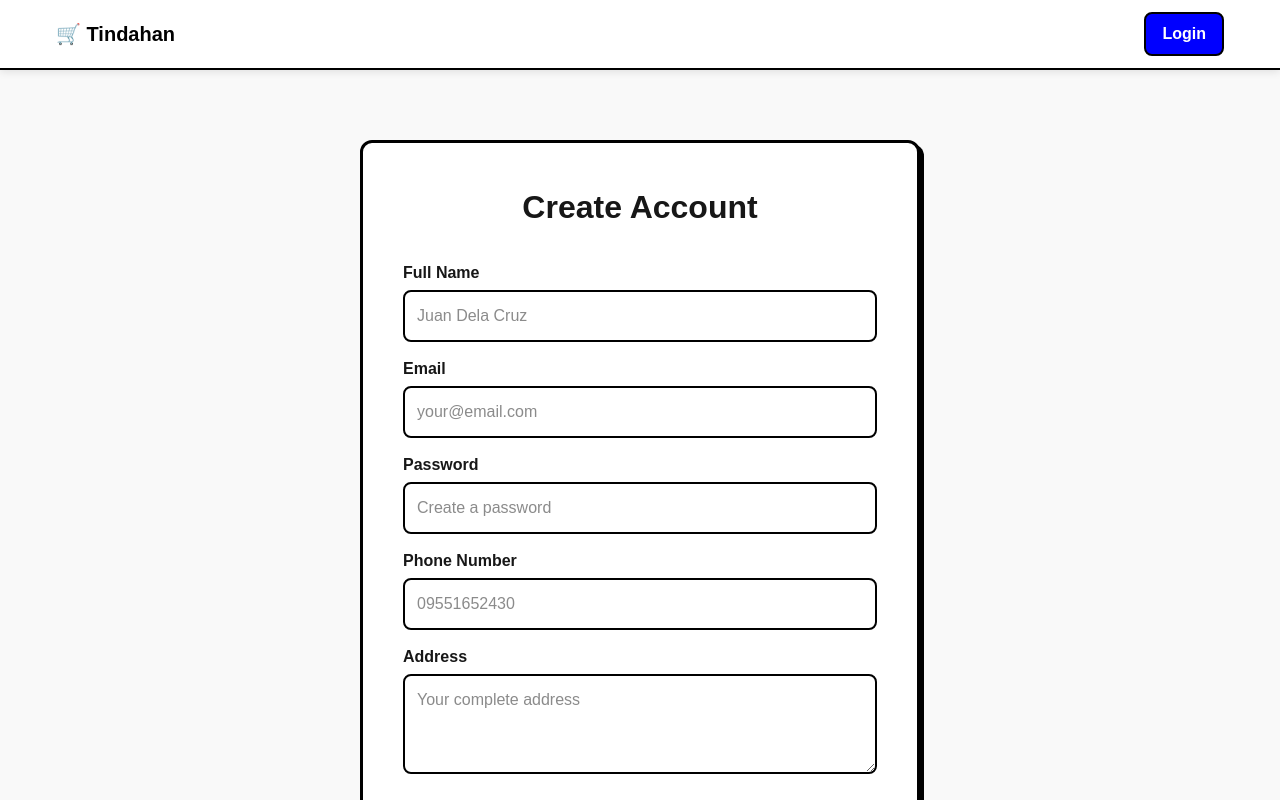
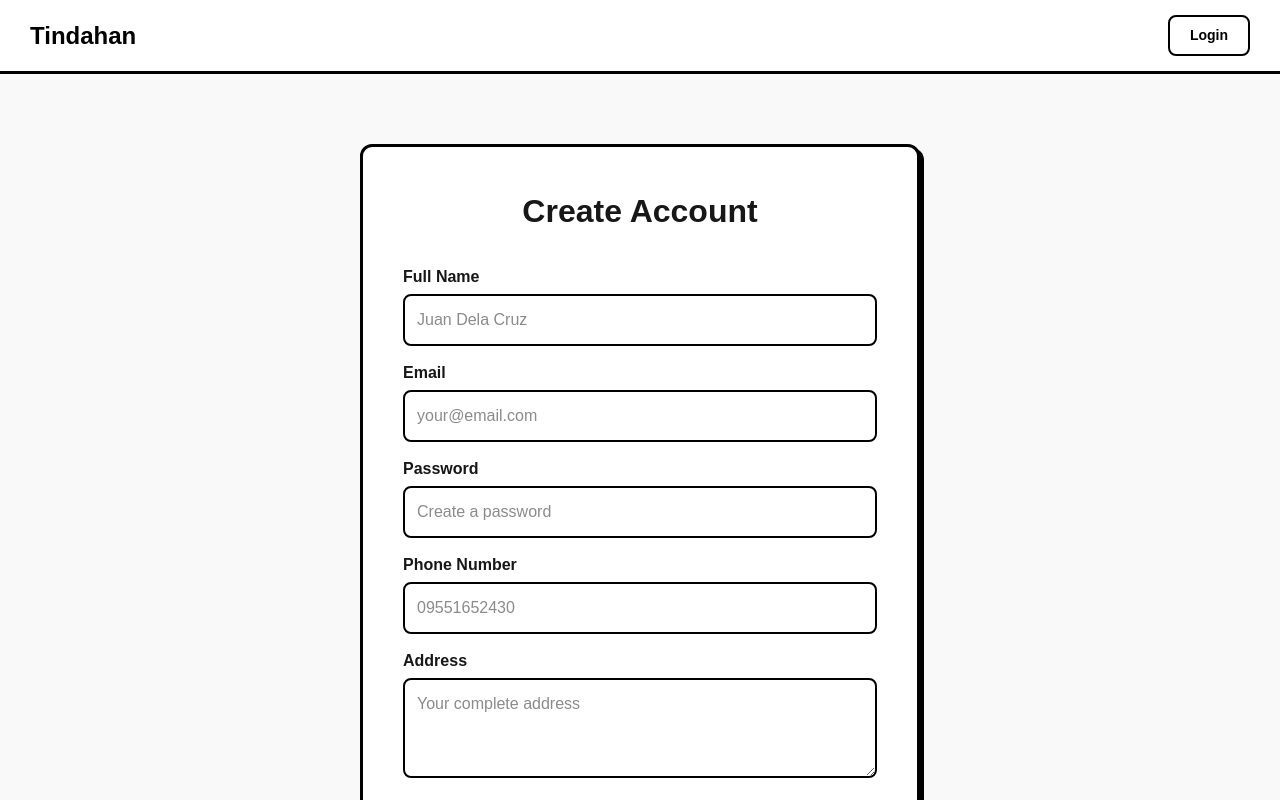
Before and after one commit to Inoues-Lab/tindahan-online, a Next.js app: page /register in a window 1280 px wide. Shown: the top 800 px of the page. Built offline with nearby package versions, Linux system fonts and the light colour scheme; no server answers.

Commit message:
Fix register page - remove customer header

```diff
--- a/src/app/register/page.tsx
+++ b/src/app/register/page.tsx
@@ -1,11 +1,36 @@
 import { Suspense } from 'react'
-import Header from '@/components/Header'
+import Link from 'next/link'
 import RegisterForm from '@/components/RegisterForm'
 
 export default function RegisterPage() {
   return (
     <main style={{ minHeight: '100vh', backgroundColor: '#f9f9f9' }}>
-      <Header />
+      {/* Clean Simple Header for Auth Pages */}
+      <div style={{
+        backgroundColor: 'white',
+        borderBottom: '3px solid black',
+        padding: '15px 30px',
+        display: 'flex',
+        justifyContent: 'space-between',
+        alignItems: 'center'
+      }}>
+        <Link href="/" style={{ fontSize: '24px', fontWeight: 'bold', textDecoration: 'none', color: 'black', display: 'flex', alignItems: 'center', gap: '10px' }}>
+           Tindahan
+        </Link>
+        <Link href="/login" style={{
+          padding: '8px 20px',
+          backgroundColor: 'white',
+          color: 'black',
+          border: '2px solid black',
+          borderRadius: '8px',
+          fontWeight: 'bold',
+          textDecoration: 'none',
+          fontSize: '14px'
+        }}>
+          Login
+        </Link>
+      </div>
+
       <div style={{ maxWidth: '600px', margin: '50px auto', padding: '20px' }}>
         <div style={{ backgroundColor: 'white', padding: '40px', borderRadius: '12px', border: '3px solid black', boxShadow: '4px 4px 0px black' }}>
           <h1 style={{ fontSize: '32px', fontWeight: 'bold', marginBottom: '30px', textAlign: 'center' }}>
```
